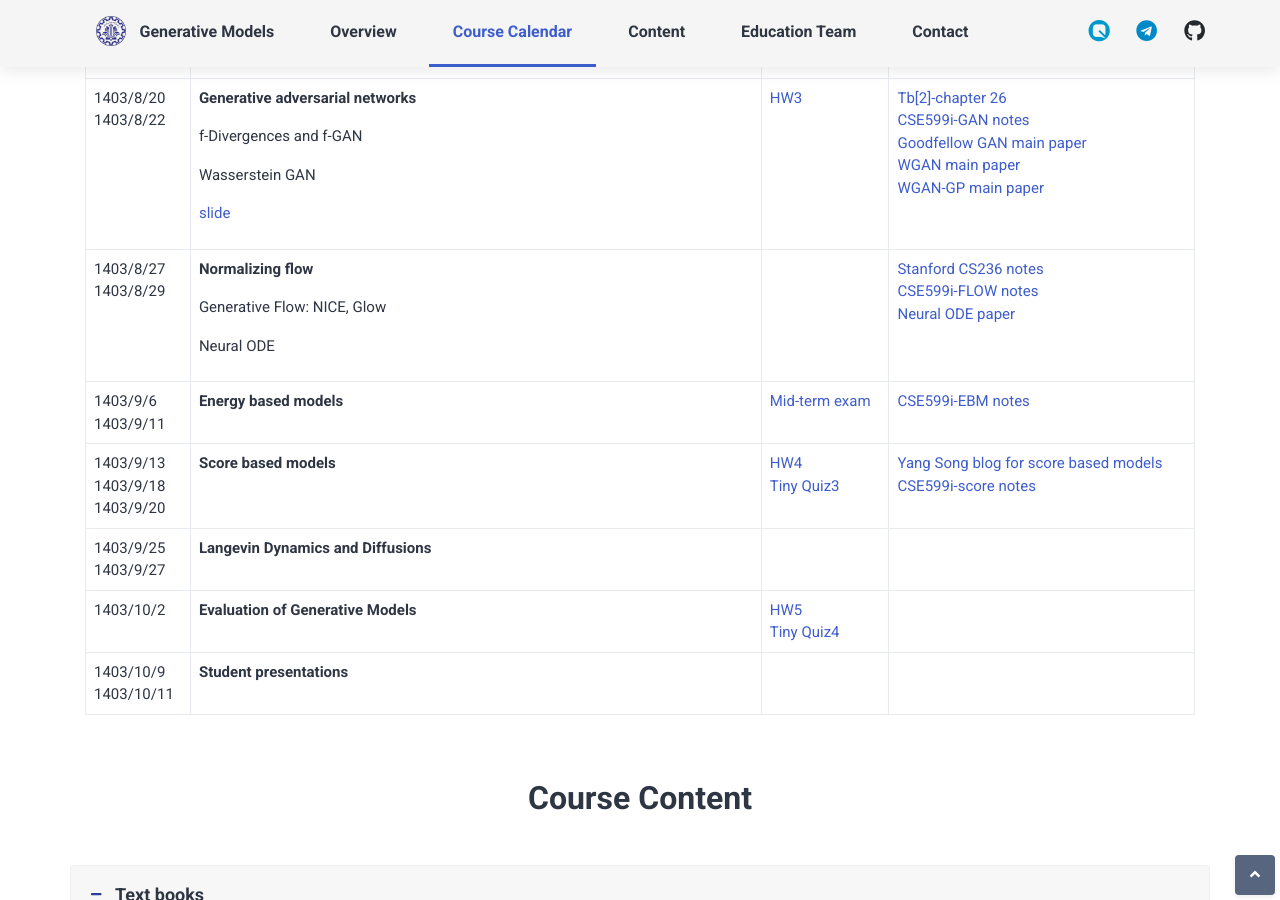
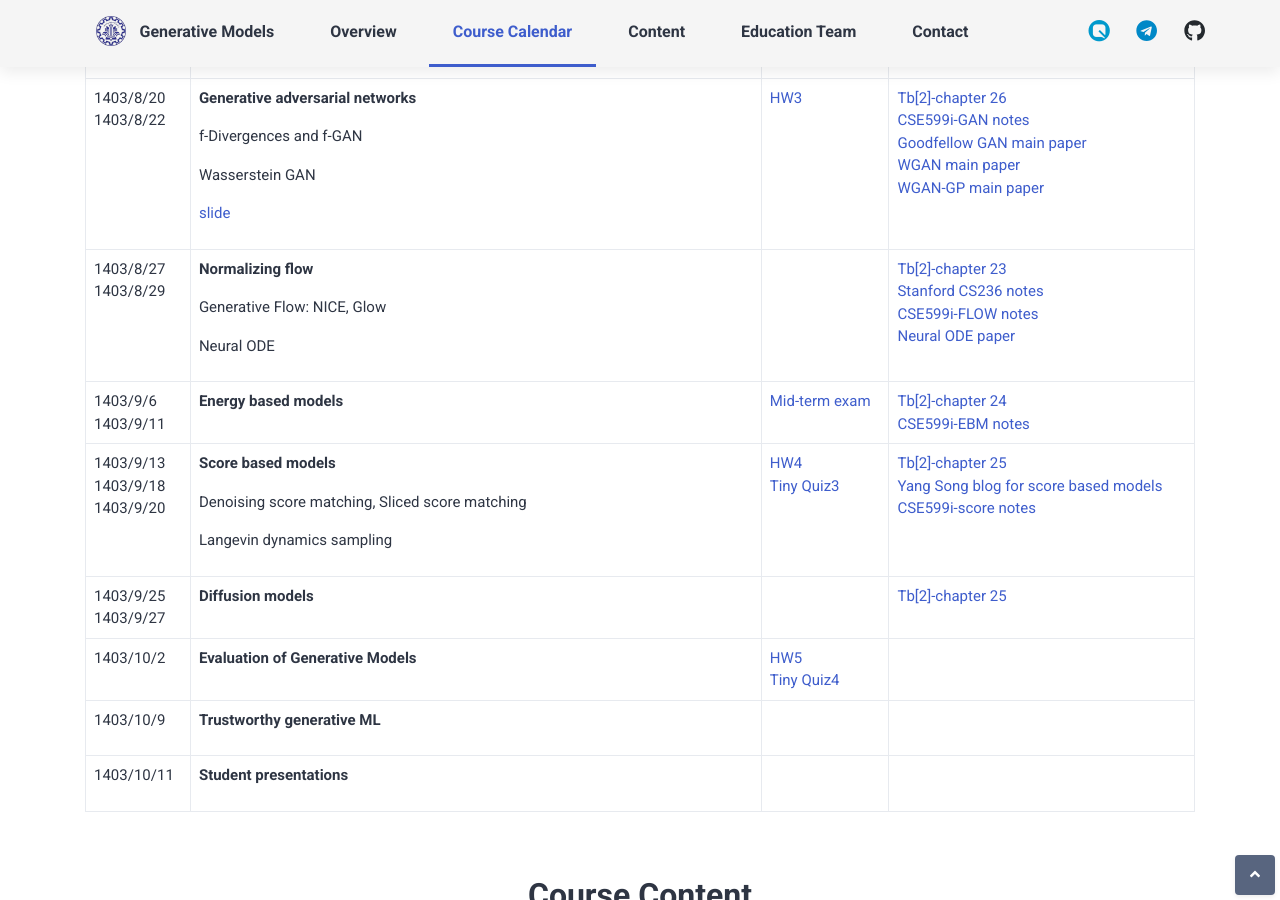
Before and after one commit to Sharif-CS-GenerativeModels/Sharif-CS-GenerativeModels.github.io, a Jekyll site: the page built from index.html, in a window 1280 px wide and 900 px high, scrolled down 1784 px. Built offline with Jekyll 4.4.1, drawn with Linux system fonts in a browser that asks for light colours; some web fonts are replaced; comment, search, counter and statistics services are not loaded.

Commit message:
Update calendar.yml

```diff
--- a/_data/calendar.yml
+++ b/_data/calendar.yml
@@ -181,6 +181,8 @@
       link: ""
   assignment: []
   sections:
+    - title: "Tb[2]-chapter 23"
+      link: "https://mitpress.mit.edu/9780262048439/probabilistic-machine-learning/"
     - title: "Stanford CS236 notes"
       link: "https://deepgenerativemodels.github.io/notes/flow/"
     - title: "CSE599i-FLOW notes"
@@ -199,6 +201,8 @@
     - title: "Mid-term exam"
       link: "/assignments/midexam.pdf"
   sections:
+    - title: "Tb[2]-chapter 24"
+      link: "https://mitpress.mit.edu/9780262048439/probabilistic-machine-learning/"
     - title: "CSE599i-EBM notes"
       link: "https://courses.cs.washington.edu/courses/cse599i/20au/resources/L16_ebm.pdf"
   color: ""
@@ -210,12 +214,18 @@
   subjects:
     - title: "**Score based models**"
       link: ""
+    - title: "Denoising score matching, Sliced score matching"
+      link: ""
+    - title: "Langevin dynamics sampling"
+      link: ""
   assignment:
     - title: "HW4"
       link: "/assignments/hw4.pdf"
     - title: "Tiny Quiz3"
       link: "/assignments/hw3.pdf"
   sections:
+    - title: "Tb[2]-chapter 25"
+      link: "https://mitpress.mit.edu/9780262048439/probabilistic-machine-learning/"
     - title: "Yang Song blog for score based models"
       link: "https://yang-song.net/blog/2021/score/"
     - title: "CSE599i-score notes"
@@ -226,10 +236,12 @@
     - 1403/9/25
     - 1403/9/27
   subjects:
-    - title: "**Langevin Dynamics and Diffusions**"
+    - title: "**Diffusion models**"
       link: ""
   assignment: []
-  sections: []
+  sections:
+    - title: "Tb[2]-chapter 25"
+      link: "https://mitpress.mit.edu/9780262048439/probabilistic-machine-learning/"
   color: ""
 
 - date:
@@ -247,6 +259,14 @@
 
 - date:
     - 1403/10/9
+  subjects:
+    - title: "**Trustworthy generative ML**"
+      link: ""
+  assignment: []
+  sections: []
+  color: ""
+
+- date:
     - 1403/10/11
   subjects:
     - title: "**Student presentations**"
```
